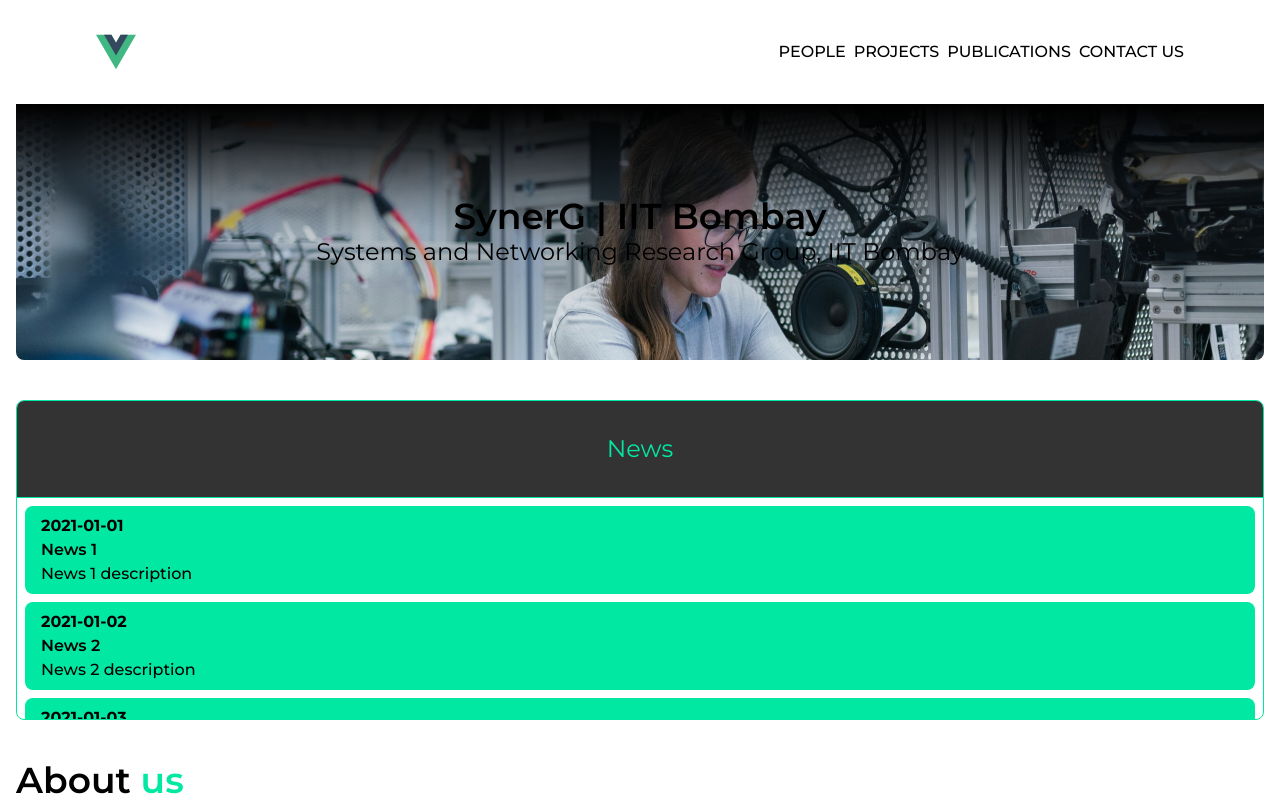
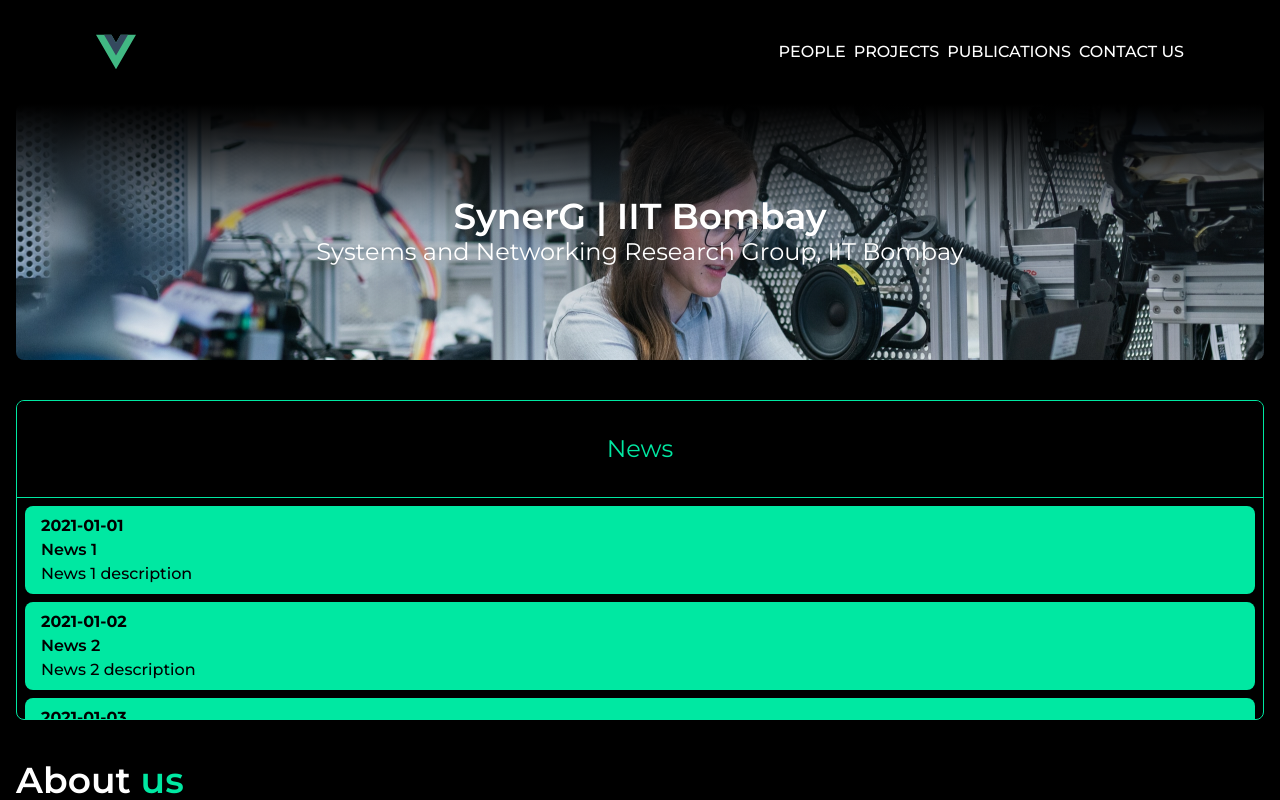
Before and after one commit to swaubhik/synerg-lab-iitb, a Vue app: page / in a window 1280 px wide. Shown: the top 800 px of the page. Built offline with nearby package versions, Linux system fonts and the light colour scheme.

Commit message:
Update main.css

```diff
--- a/src/assets/css/main.css
+++ b/src/assets/css/main.css
@@ -8,5 +8,6 @@
     html{
         scroll-behavior: smooth;
         font-family: Montserrat, system-ui, sans-serif;
+        @apply bg-primary text-secondary;
     }
 }
```
